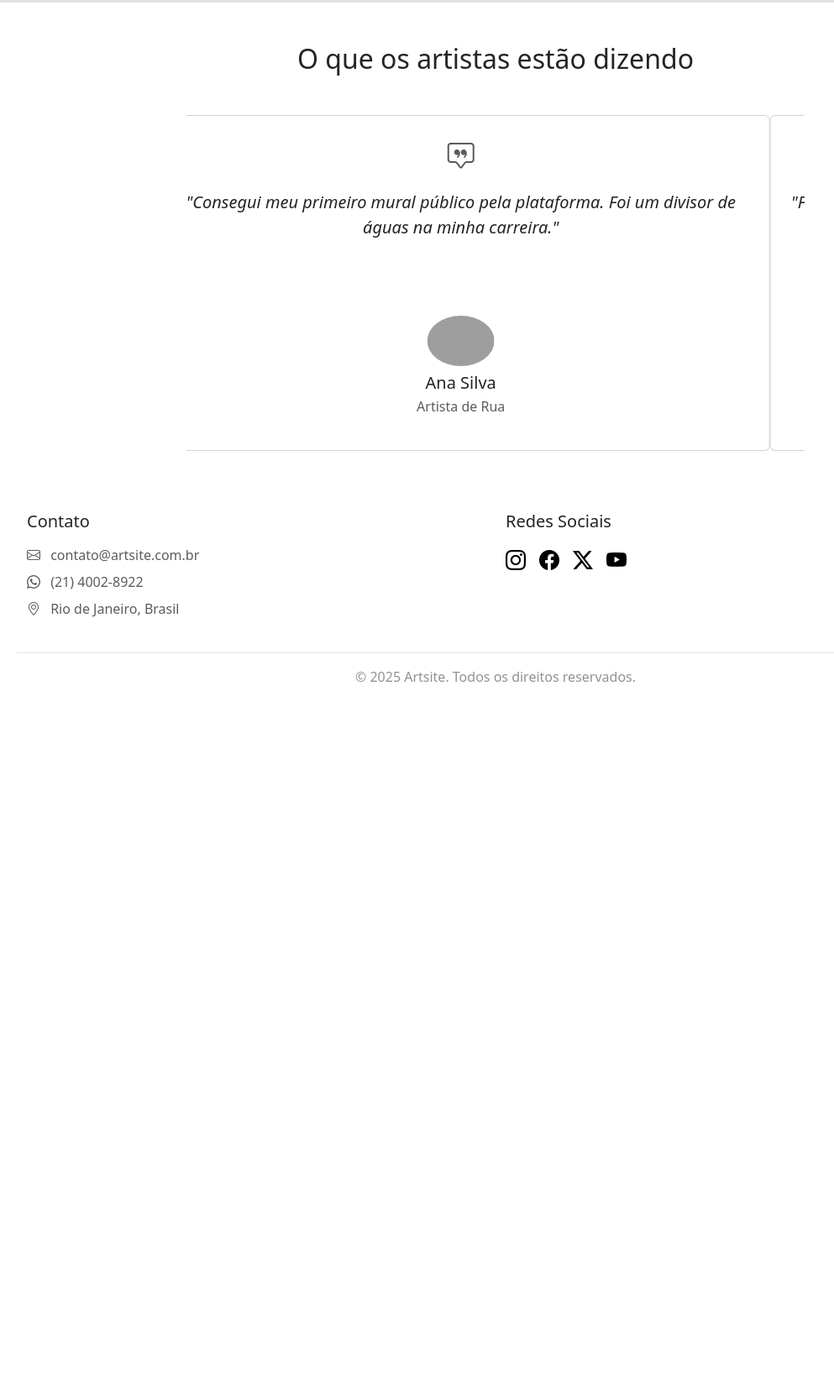
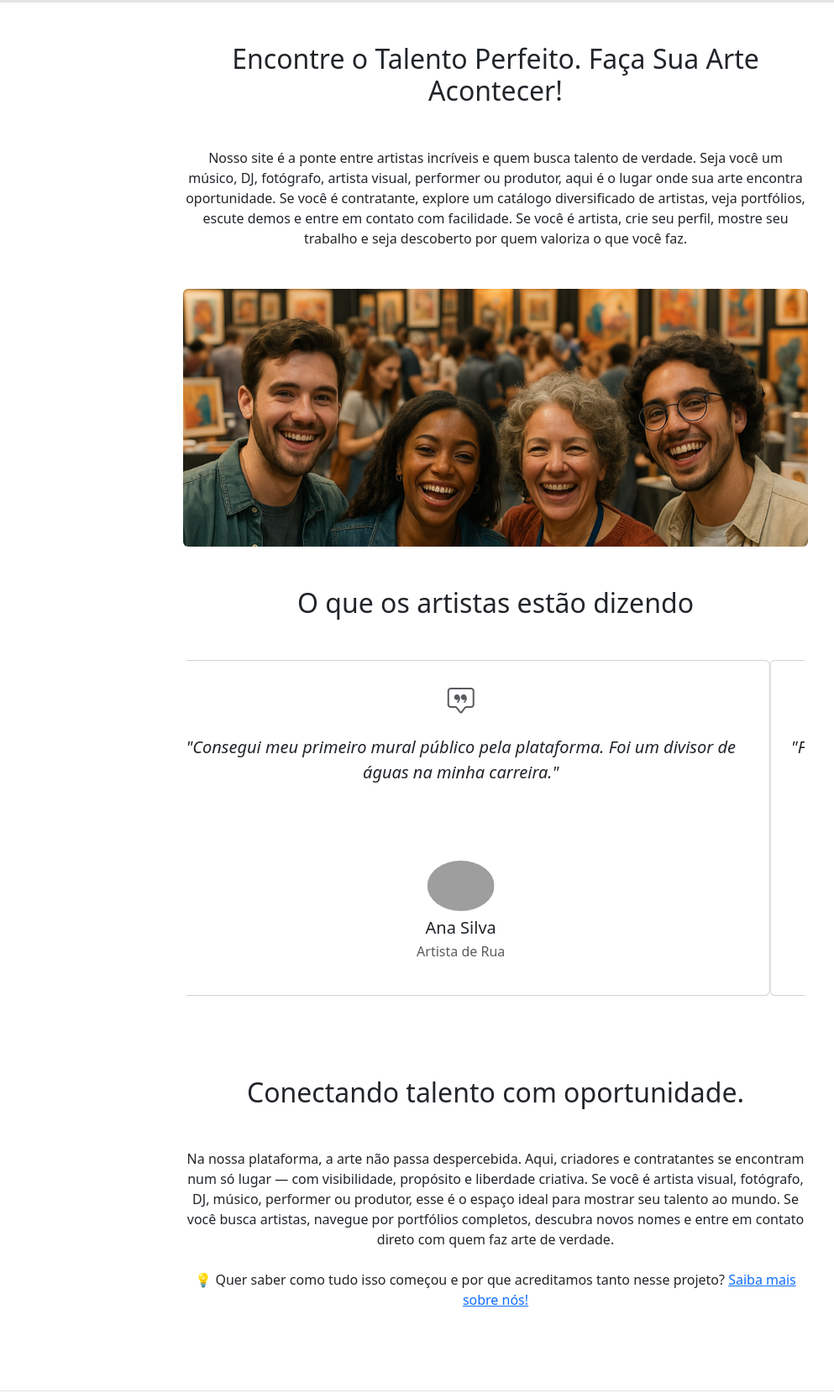
Before and after one commit to icarogomes2007/artsite, a plain HTML site: page index.html in a window 1280 px wide. Shown: the part 56-1715 px from the top of the page at 84% size, without its empty margins (50-1043 px from the left). Before the commit the page ends 898 px from the top, so only its background shows below. Drawn offline with nearby package versions, Linux system fonts and the light colour scheme; grey boxes are pictures that could not be loaded.

Commit message:
seccond commit

```diff
--- a/index.html
+++ b/index.html
@@ -26,9 +26,32 @@
     </header>
 
     <main>
+        <section id="talento">
+            <div class="container py-5">
+                <div class="col-lg-8 mx-auto">
+                    <h2 class="text-center mb-5">
+                        Encontre o Talento Perfeito. Faça Sua Arte Acontecer!
+                    </h2>
+                    <p class="text-center mb-5">
+                        Nosso site é a ponte entre artistas incríveis e quem busca talento de verdade. Seja você um
+                        músico,
+                        DJ, fotógrafo, artista visual, performer ou produtor, aqui é o lugar onde sua arte encontra
+                        oportunidade.
+                        Se você é contratante, explore um catálogo diversificado de artistas, veja portfólios, escute
+                        demos
+                        e entre em contato com facilidade.
+                        Se você é artista, crie seu perfil, mostre seu trabalho e seja descoberto por quem valoriza o
+                        que
+                        você faz.
+                    </p>
+                    <img src="img/artcon.png" class="img-fluid rounded"
+                        alt="pessoas se divertindo em um evento de arte.">
+                </div>
+            </div>
+        </section>
         <section id="testimo">
-            <div class="container py-5">
-                <div class="row justify-content-center">
+            <div class="container pb-5">
+                <div class="row justify-content-center ">
                     <div class="col-lg-8">
                         <h2 class="text-center mb-5">O que os artistas estão dizendo</h2>
 
@@ -104,6 +127,26 @@
                     </div>
                 </div>
         </section>
+        <section id="opor">
+            <div class="container py-5">
+                <div class="col-lg-8 mx-auto">
+                    <h2 class="text-center mb-5">
+                        Conectando talento com oportunidade.
+                    </h2>
+                    <p class="text-center mb-5">
+                        Na nossa plataforma, a arte não passa despercebida. Aqui, criadores e contratantes se encontram
+                        num só lugar — com visibilidade, propósito e liberdade criativa.
+                        Se você é artista visual, fotógrafo, DJ, músico, performer ou produtor, esse é o espaço ideal
+                        para mostrar seu talento ao mundo.
+                        Se você busca artistas, navegue por portfólios completos, descubra novos nomes e entre em
+                        contato direto com quem faz arte de verdade.<br><br>
+
+                        💡 Quer saber como tudo isso começou e por que acreditamos tanto nesse projeto?
+                        <a href="sobre.html">Saiba mais sobre nós!</a>
+                    </p>
+                </div>
+            </div>
+        </section>
     </main>
 
     <footer>
--- a/templates/footer.html
+++ b/templates/footer.html
@@ -1,4 +1,4 @@
-<footer class="py-4 mt-auto" data-bs-theme>
+<footer class="py-4 mt-auto border-top" data-bs-theme>
     <div class="container">
         <div class="row">
             <!-- Contact Information -->
@@ -30,7 +30,7 @@
         </div>
 
         <!-- Copyright -->
-        <div class="row mt-4 pt-3 border-top border-body-secondary">
+        <div>
             <div class="col-12 text-center text-body-tertiary">
                 <p class="mb-0">© 2025 Artsite. Todos os direitos reservados.</p>
             </div>
```
Also changed, not shown: sobre.html (+46 -0 lines), img/artcon.png (added), 1 other file.
